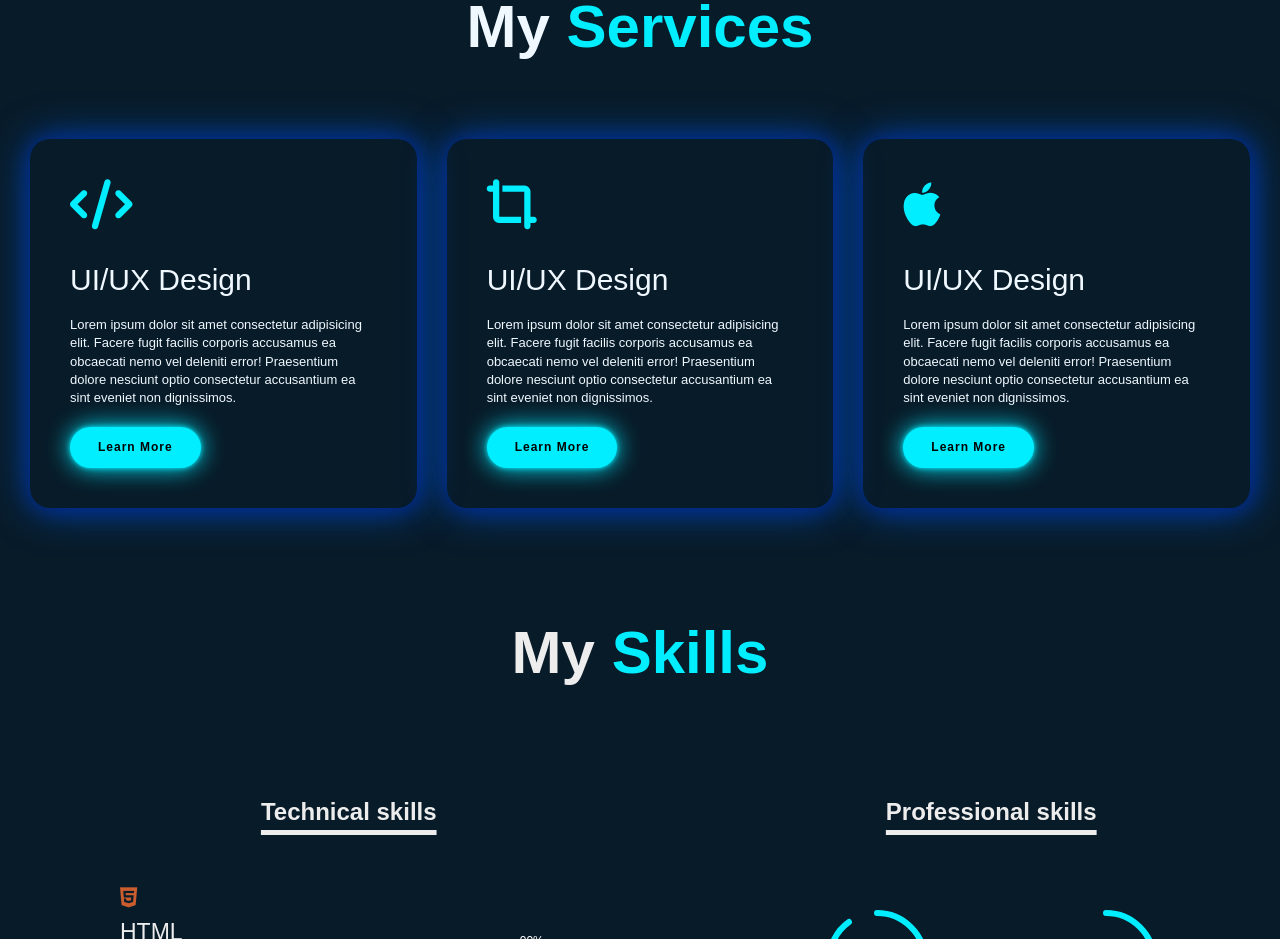
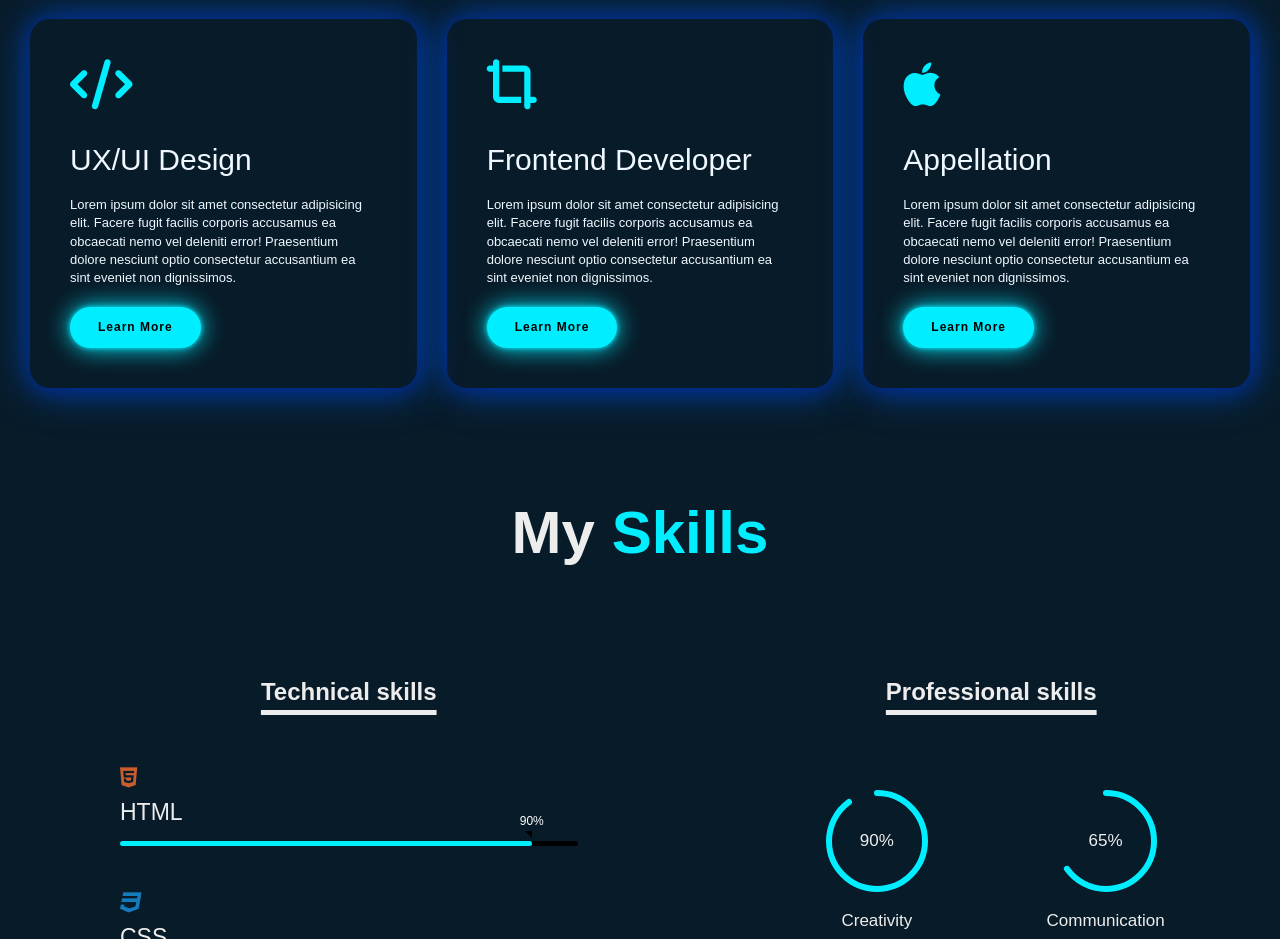
Before and after one commit to aitthisonedev/ait-cv-vite, a React (Vite) app: page / in a window 1280 px wide. Shown: the part 1640-2579 px from the top of the page. Built offline with nearby package versions, Linux system fonts and the light colour scheme.

Commit message:
update poto

```diff
--- a/src/home.css
+++ b/src/home.css
@@ -22,7 +22,7 @@ body {
     position: relative;
     width: 100%;
     justify-content: space-between;
-    height: 100vh;
+    height: 85vh;
     background: url(./image/Aittisonebg.jpg);
     background-size:cover;
     background-position:center;
--- a/src/home.jsx
+++ b/src/home.jsx
@@ -8,9 +8,9 @@ const Home = () => {
   return (
     <section className="home" id="home">
       <div className="home-content">
-        {/* <div className="me-img">
-        <img src="/imge/Aittisonebg.jpg" alt="Aittisone" />
-        </div> */}
+        <div className="me-img">
+        <img src="image/Ait-Bg.png" alt="Aittisone" />
+        </div>
         <h3>Hello, I am Mr.</h3>
         <h1>Aitthisone Duangsompheang</h1>
         <h3><span ><TypedComponent /></span>
--- a/src/services.jsx
+++ b/src/services.jsx
@@ -1,3 +1,4 @@
+// eslint-disable-next-line no-unused-vars
 import React from 'react';
 import './services.css';
 
@@ -10,7 +11,7 @@ const Services = () => {
                     <div className="services-list">
                         <div>
                             <i className="fa-solid fa-code" style={{ color: '#00eeff' }}></i>
-                            <h2>UI/UX Design</h2>
+                            <h2>UX/UI Design</h2>
                             <p>
                                 Lorem ipsum dolor sit amet consectetur adipisicing elit. Facere fugit facilis corporis
                                 accusamus ea obcaecati nemo vel deleniti error! Praesentium dolore nesciunt optio
@@ -20,7 +21,7 @@ const Services = () => {
                         </div>
                         <div>
                             <i className="fa-solid fa-crop-simple" style={{ color: '#00eeff' }}></i>
-                            <h2>UI/UX Design</h2>
+                            <h2>Frontend Developer</h2>
                             <p>
                                 Lorem ipsum dolor sit amet consectetur adipisicing elit. Facere fugit facilis corporis
                                 accusamus ea obcaecati nemo vel deleniti error! Praesentium dolore nesciunt optio
@@ -30,7 +31,7 @@ const Services = () => {
                         </div>
                         <div>
                             <i className="fa-brands fa-apple" style={{ color: '#00eeff' }}></i>
-                            <h2>UI/UX Design</h2>
+                            <h2>Appellation</h2>
                             <p>
                                 Lorem ipsum dolor sit amet consectetur adipisicing elit. Facere fugit facilis corporis
                                 accusamus ea obcaecati nemo vel deleniti error! Praesentium dolore nesciunt optio
```
Also changed, not shown: public/image/Ait-Bg.png (added), public/image/Ait.jpg (added).
